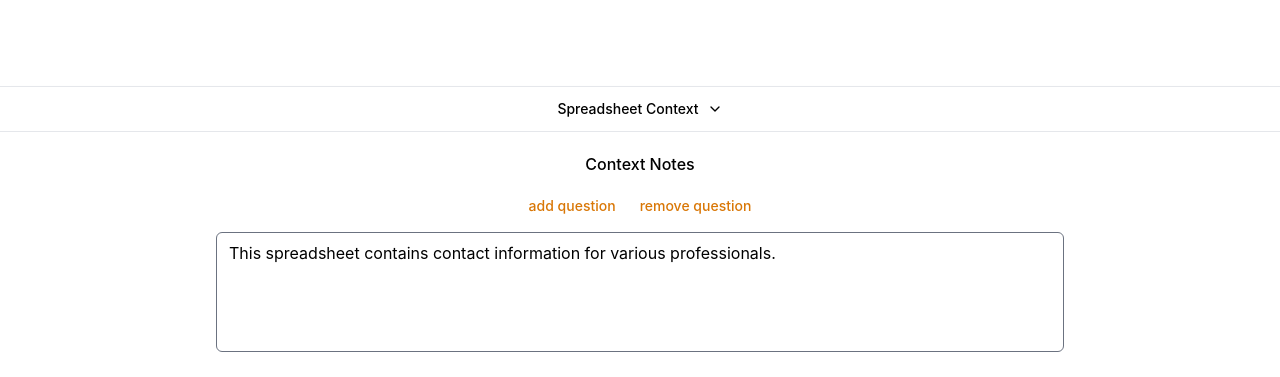
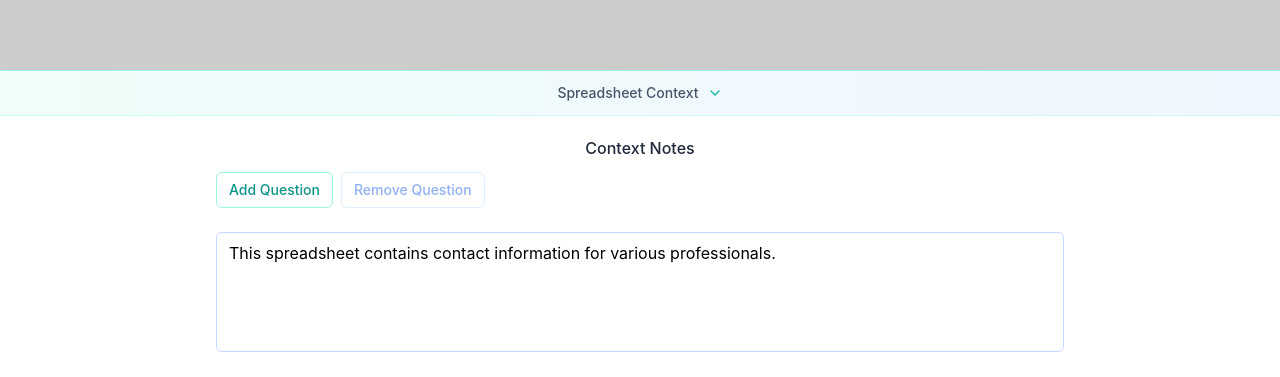
Before and after one commit to Baon2024/reactspreadsheettest, a React (Create React App) app: page / in a window 1280 px wide. Both pictures are taken after a click on the button "Spreadsheet Context". Shown: the part 420-797 px from the top of the page. Built offline with nearby package versions, Linux system fonts and the light colour scheme.

Commit message:
preparing for integration with real backend

```diff
--- a/package.json
+++ b/package.json
@@ -8,6 +8,8 @@
     "@mui/icons-material": "^7.0.0",
     "@mui/material": "^7.0.0",
     "@radix-ui/react-dropdown-menu": "^2.1.6",
+    "@radix-ui/react-label": "^2.1.2",
+    "@radix-ui/react-slot": "^1.1.2",
     "@tailwindcss/forms": "^0.5.10",
     "@testing-library/dom": "^10.4.0",
     "@testing-library/jest-dom": "^6.6.3",
--- a/src/contextDrawer.js
+++ b/src/contextDrawer.js
@@ -3,11 +3,11 @@ import { ChevronUp, ChevronDown } from "lucide-react"
 import { Textarea } from "./components/ui/textarea"
 import { Label } from "./components/ui/label"
 import { Button } from "./components/ui/button"
+import { cn } from "./lib/utils"
 
 const ContextDrawer = ({ contextData, onContextUpdate, question, setQuestion }) => {
   const [isOpen, setIsOpen] = useState(false)
-  const [ questionBox, setQuestionBox ] = useState(0);
-  //const [ question, setQuestion ] = useState([]);
+  const [questionBox, setQuestionBox] = useState(0)
   const [contextText, setContextText] = useState(
     typeof contextData === "string" ? contextData : contextData?.summary || "Add spreadsheet context here...",
   )
@@ -18,6 +18,35 @@ const ContextDrawer = ({ contextData, onContextUpdate, question, setQuestion })
       setContextText(contextData)
     }
   }, [contextData])
+
+  // Add event listeners for outside clicks and ESC key
+  useEffect(() => {
+    const handleClickOutside = (e) => {
+      const target = e.target
+      if (isOpen && !target.closest(".context-drawer") && !target.closest(".drawer-toggle")) {
+        setIsOpen(false)
+      }
+    }
+
+    const handleEscKey = (e) => {
+      if (isOpen && e.key === "Escape") {
+        setIsOpen(false)
+      }
+    }
+
+    document.addEventListener("mousedown", handleClickOutside)
+    document.addEventListener("keydown", handleEscKey)
+
+    return () => {
+      document.removeEventListener("mousedown", handleClickOutside)
+      document.removeEventListener("keydown", handleEscKey)
+    }
+  }, [isOpen])
+
+  useEffect(() => {
+    console.log("questionsBox is:", questionBox)
+    console.log("question is:", question)
+  }, [questionBox, question])
 
   const toggleDrawer = () => {
     setIsOpen(!isOpen)
@@ -32,32 +61,20 @@ const ContextDrawer = ({ contextData, onContextUpdate, question, setQuestion })
     }
   }
 
-  useEffect(() => {
-    console.log("questionsBox is:", questionBox)
-    console.log("question is:", question)
-  },[questionBox, question])
-
   function addQuestionBox() {
     //needs to set questionBox state to prev +1
-    setQuestionBox(prev => prev + 1);
+    setQuestionBox((prev) => prev + 1)
   }
-
-  /*function removeQuestionBox() {
-    //needs to set questionBox state to prev +1
-    if (questionBox > 0) {
-    setQuestionBox(prev => prev -1 );
-    }
-  }*/
 
   function removeQuestionBox() {
     if (questionBox > 0) {
-      setQuestionBox(prev => prev - 1);
+      setQuestionBox((prev) => prev - 1)
 
-      setQuestion(prevQuestions => {
-        const updatedQuestions = [...prevQuestions];
-        updatedQuestions.pop(); // Remove the last question in the array
-        return updatedQuestions;
-      });
+      setQuestion((prevQuestions) => {
+        const updatedQuestions = [...prevQuestions]
+        updatedQuestions.pop() // Remove the last question in the array
+        return updatedQuestions
+      })
     }
   }
 
@@ -65,85 +82,116 @@ const ContextDrawer = ({ contextData, onContextUpdate, question, setQuestion })
     setQuestion((prevQuestions) => {
       // Ensure prevQuestions is an array
       if (!Array.isArray(prevQuestions)) {
-        prevQuestions = [];
+        prevQuestions = []
       }
 
       // Clone the previous state
-      const updatedQuestions = [...prevQuestions];
+      const updatedQuestions = [...prevQuestions]
 
       // Ensure the specific index is an array (if needed)
       if (!Array.isArray(updatedQuestions[index])) {
-        updatedQuestions[index] = ""; // Initialize as an empty string for text input
+        updatedQuestions[index] = "" // Initialize as an empty string for text input
       }
 
       // Set the value directly instead of appending
-      updatedQuestions[index] = newQuestion;
+      updatedQuestions[index] = newQuestion
 
-      console.log("Updated questions:", updatedQuestions);
-      return updatedQuestions;
-    });
+      console.log("Updated questions:", updatedQuestions)
+      return updatedQuestions
+    })
   }
-
-
-
 
   return (
     <>
+      {/* Backdrop overlay when drawer is open */}
+      {isOpen && (
+        <div
+          className="fixed inset-0 bg-black/20 backdrop-blur-sm z-40 animate-in fade-in duration-200"
+          aria-hidden="true"
+        />
+      )}
+
       {/* Toggle button when drawer is closed */}
       {!isOpen && (
-        <div className="fixed bottom-0 left-1/2 -translate-x-1/2 bg-background border-t border-x border-border rounded-t-lg shadow-md w-64 z-50">
+        <div className="drawer-toggle fixed bottom-0 left-1/2 -translate-x-1/2 bg-white border-t border-x border-teal-200 rounded-t-lg shadow-md w-64 z-50">
           <button
             onClick={toggleDrawer}
-            className="flex items-center gap-2 px-4 py-2 text-muted-foreground hover:text-foreground focus-visible:outline-none focus-visible:ring-2 focus-visible:ring-ring w-full justify-center transition-colors"
+            className="flex items-center gap-2 px-4 py-2 text-slate-600 hover:text-slate-900 focus-visible:outline-none focus-visible:ring-2 focus-visible:ring-teal-500 w-full justify-center transition-colors"
             aria-label="Open context drawer"
+            aria-expanded="false"
           >
             <span className="text-sm font-medium">Spreadsheet Context</span>
-            <ChevronUp className="h-4 w-4 text-primary" />
+            <ChevronUp className="h-4 w-4 text-teal-500" />
           </button>
         </div>
       )}
 
-      {/* Drawer content with toggle button at top when open */}
-      {isOpen && (
-        <div className="fixed bottom-0 left-0 right-0 bg-background shadow-lg border-t border-border z-50 animate-in slide-in-from-bottom duration-300">
+      {/* Drawer content */}
+      <div
+        className={cn(
+          "context-drawer fixed bottom-0 left-0 right-0 bg-white shadow-lg border-t border-teal-200 z-50 transition-all duration-300 ease-in-out",
+          isOpen ? "translate-y-0 animate-in slide-in-from-bottom" : "translate-y-full",
+        )}
+        aria-hidden={!isOpen}
+        style={{ display: isOpen ? "block" : "none" }}
+      >
         {/* Toggle button at top of drawer */}
-          <div className="border-b border-border py-2">
+        <div className="border-b border-teal-100 py-2 bg-gradient-to-r from-teal-50 to-blue-50">
           <button
             onClick={toggleDrawer}
-              className="flex items-center gap-2 px-4 py-1 text-muted-foreground hover:text-foreground focus-visible:outline-none focus-visible:ring-2 focus-visible:ring-ring mx-auto transition-colors"
+            className="flex items-center gap-2 px-4 py-1 text-slate-600 hover:text-slate-900 focus-visible:outline-none focus-visible:ring-2 focus-visible:ring-teal-500 mx-auto transition-colors"
             aria-label="Close context drawer"
+            aria-expanded="true"
           >
             <span className="text-sm font-medium">Spreadsheet Context</span>
-              <ChevronDown className="h-4 w-4 text-primary" />
+            <ChevronDown className="h-4 w-4 text-teal-500" />
           </button>
         </div>
 
         <div className="px-6 py-5 max-w-4xl mx-auto">
           <div className="mb-3">
-              <Label htmlFor="spreadsheetContext" className="text-base">
+            <Label htmlFor="spreadsheetContext" className="text-base text-slate-800 font-medium">
               Context Notes
             </Label>
           </div>
+
+          <div className="flex gap-2 mb-4">
             <Button
-            variant="ghost"
+              variant="outline"
               size="sm"
               onClick={addQuestionBox}
-              className="bg-white text-amber-600 hover:bg-gray-100 hover:text-amber-700"
+              className="text-teal-600 hover:bg-teal-50 hover:text-teal-700 border-teal-200 bg-white"
             >
-            add question</Button>
+              Add Question
+            </Button>
             <Button
-            variant="ghost"
+              variant="outline"
               size="sm"
               onClick={removeQuestionBox}
-              className="bg-white text-amber-600 hover:bg-gray-100 hover:text-amber-700"
+              className="text-blue-600 hover:bg-blue-50 hover:text-blue-700 border-blue-200 bg-white"
+              disabled={questionBox === 0}
             >
-            remove question</Button>
-            { [...Array(questionBox)].map((_, index) => (
-                <div key={index}>
-                  <label>enter question</label>
-                  <input value={question[index]} onChange={(e) => setQuestionHandler(e.target.value, index)} />
+              Remove Question
+            </Button>
+          </div>
+
+          {questionBox > 0 && (
+            <div className="space-y-3 mb-4 border border-blue-100 rounded-md p-4 bg-gradient-to-r from-blue-50/50 to-teal-50/50">
+              <h3 className="text-sm font-medium mb-2 text-slate-700">Questions</h3>
+              {[...Array(questionBox)].map((_, index) => (
+                <div key={index} className="flex items-center gap-2">
+                  <label className="text-sm text-slate-500 w-28">Question {index + 1}:</label>
+                  <input
+                    value={question[index] || ""}
+                    onChange={(e) => setQuestionHandler(e.target.value, index)}
+                    className="flex h-9 w-full rounded-md border border-teal-200 bg-white px-3 py-1 text-sm shadow-sm transition-colors file:border-0 file:bg-transparent file:text-sm file:font-medium placeholder:text-slate-400 focus-visible:outline-none focus-visible:ring-1 focus-visible:ring-teal-500 disabled:cursor-not-allowed disabled:opacity-50"
+                    placeholder="Enter your question here..."
+                  />
                 </div>
               ))}
+            </div>
+          )}
+
           <div className="py-2">
             <Textarea
               id="spreadsheetContext"
@@ -151,12 +199,11 @@ const ContextDrawer = ({ contextData, onContextUpdate, question, setQuestion })
               value={contextText}
               onChange={handleContextChange}
               rows={4}
-                className="w-full resize-none focus-visible:ring-primary text-base min-h-[120px]"
+              className="w-full resize-none border-blue-200 focus-visible:ring-teal-500 text-base min-h-[120px] rounded-md"
             />
           </div>
         </div>
       </div>
-      )}
     </>
   )
 }
--- a/src/topBar.js
+++ b/src/topBar.js
@@ -17,9 +17,9 @@ import {
 import { Toaster } from './components/toast';
 //import { useToast } from "@/hooks/use-toast"
 
-export default function TopBar({ handleEnrichClick, addRow, addColumn, shuffleHandler}) {
-  const [isLoading, setIsLoading] = useState(false);
-  const [callStatus, setCallStatus] = useState({ success: 0, failed: 0, total: 0 });
+export default function TopBar({ handleEnrichClick, addRow, addColumn, shuffleHandler, callStatus, isLoading}) {
+  //const [isLoading, setIsLoading] = useState(false);
+  //const [callStatus, setCallStatus] = useState({ success: 0, failed: 0, total: 0 });
   const [showToast, setShowToast] = useState(false);
   const [toastMessage, setToastMessage] = useState('');
   const [toastType, setToastType] = useState('success');
```
Also changed, not shown: src/App.js (+42 -9 lines), 1 other file (tests, documents, lock files or other folders). Lines whose indentation alone changed are shown as unchanged.
